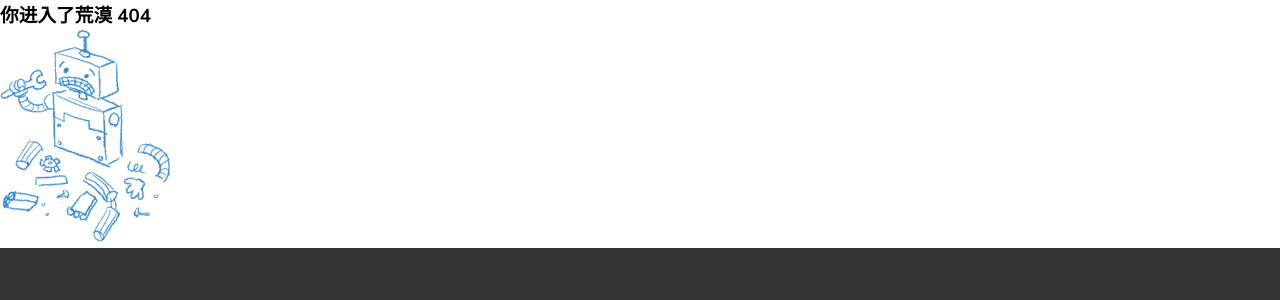
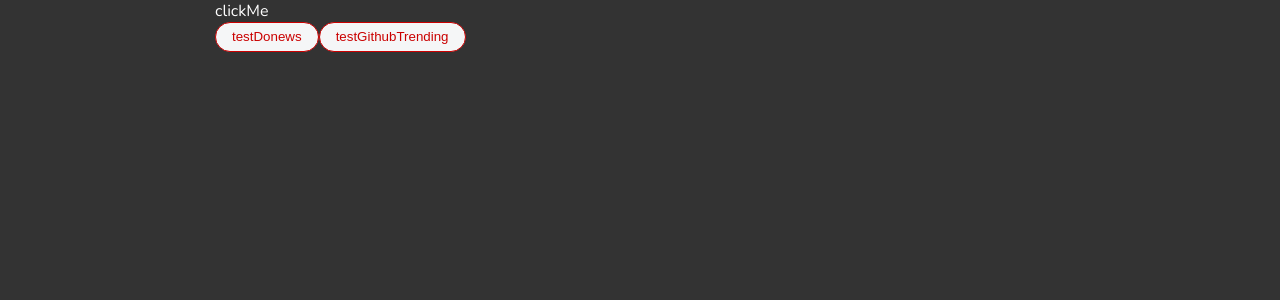
Before and after one commit to lpove/todolist-ts, a React (Create React App) app in the folder client/: page /spider in a window 1280 px wide. Shown: the top 300 px of the page. Built offline with nearby package versions, Linux system fonts and the light colour scheme.

Commit message:
style: add color hount

```diff
--- a/client/package.json
+++ b/client/package.json
@@ -12,10 +12,12 @@
     "@types/react-dom": "^16.9.8",
     "@types/react-router-dom": "^5.1.6",
     "axios": "^0.21.0",
+    "node-sass": "^5.0.0",
     "react": "^17.0.1",
     "react-dom": "^17.0.1",
     "react-router-dom": "^5.2.0",
     "react-scripts": "4.0.0",
+    "sass-loader": "^10.1.0",
     "typescript": "^4.0.3",
     "web-vitals": "^0.2.4"
   },
--- a/client/src/App.tsx
+++ b/client/src/App.tsx
@@ -2,6 +2,7 @@ import React, { Fragment } from 'react';
 import { Switch, Route } from 'react-router-dom';
 import Robot from '../src/statics/images/robot.png'
 import Todo from './models/todolist'
+import Spider from './models/spider'
 
 
 const App: React.FC = () => {
@@ -17,6 +18,7 @@ const App: React.FC = () => {
     return (
       <Switch>
         <Route path="/todo" component={Todo} />
+        <Route path="/spider" component={Spider} />
         <Route component={Page404} />
       </Switch>
     );
--- /dev/null
+++ b/client/src/components/Spider.scss
@@ -0,0 +1,28 @@
+.spider-form {
+    width: 100%;
+    section {
+        max-width: 850px;
+        margin: 0 auto;
+    }
+
+    .news {
+        .item {
+            display: flex;
+
+            &:hover {
+                box-shadow: 0px 4px 15px rgba(243, 233, 233, 0.2);
+            }
+
+            > div {
+                padding: 5px 10px;
+            }
+
+            .desc {
+                header {
+                    font-size: 20px;
+                }
+                max-width: 550px;
+            }
+        }
+    }
+}
--- a/client/src/components/Spider.tsx
+++ b/client/src/components/Spider.tsx
@@ -1,4 +1,7 @@
-import React from 'react'
+import React from 'react';
+import './Spider.scss';
+
+const MAX = 10;
 
 type Props = {
   spider: (time?: string, language?: string) => void,
@@ -13,11 +16,26 @@ const Spider: React.FC<Props> = ({ loading, spiders, spider }) => {
     }
 
     if (spiders && spiders.length) {
-      return <div>
-        {spiders.slice(0, 10).map(item => {
-          return <p>
-            <a style={{ color: 'white' }} href={item.links} target="_balnk" key={item.title}>{item.title}</a>
-          </p>
+      return <div className="news">
+        {spiders.slice(0, MAX).map((item, index) => {
+          return <div className="item">
+            <div className="img-conatiner">
+              <img src={item.img} alt="icon" width={280} height={180} />
+            </div>
+            <div className="desc">
+              <header>
+                {index + 1}: <a className="link" style={{ color: 'white' }} href={item.links} target="_balnk" key={item.title}>{item.title}</a>
+              </header>
+              <section>
+                <p>{item.content}</p>
+              </section>
+              <footer>
+                <a href={item.tagsHref}>{item.tags}</a>
+                 |
+                <span>{item.time}</span>
+              </footer>
+            </div>
+          </div>
         })}
       </div>
     }
@@ -26,10 +44,9 @@ const Spider: React.FC<Props> = ({ loading, spiders, spider }) => {
   }
 
   return (
-    <div>
-      <div>
+    <div className="spider-form">
+      <section>
         clickMe
-      </div>
       <div className='Card--button'>
           <button
             onClick={() => spider('donews')}
@@ -44,7 +61,10 @@ const Spider: React.FC<Props> = ({ loading, spiders, spider }) => {
             testGithubTrending
         </button>
         </div>
+      </section>
+      <section className="spider-container">
         {$spiders()}
+      </section>
     </div>
   )
 }
--- /dev/null
+++ b/client/src/models/spider.tsx
@@ -0,0 +1,31 @@
+import React, { useState } from 'react'
+import Spider from './../components/Spider'
+import { spider } from './../API'
+
+const TodoList: React.FC = () => {
+    const [spiders, setSpiders] = useState<any[]>([]);
+    const [loading, setLoading] = useState<Boolean>(false)
+
+    const hanldeSpider = (type?: string): void => {
+        setLoading(true);
+        spider(type)
+            .then(({ status, data }) => {
+                console.log(data);
+
+                if (status !== 200) {
+                    throw new Error('Error! spider is bad')
+                }
+                setLoading(false);
+                setSpiders((data as any).values);
+            })
+            .catch((err) => console.log(err))
+    }
+
+    return (
+        <main className='sipder'>
+            <Spider spider={hanldeSpider} spiders={spiders} loading={loading} />
+        </main>
+    )
+}
+
+export default TodoList
--- a/client/src/models/todolist.tsx
+++ b/client/src/models/todolist.tsx
@@ -1,13 +1,10 @@
 import React, { useEffect, useState } from 'react'
 import TodoItem from './../components/TodoItem'
 import AddTodo from './../components/AddTodo'
-import Spider from './../components/Spider'
-import { getTodos, addTodo, updateTodo, deleteTodo, spider } from './../API'
+import { getTodos, addTodo, updateTodo, deleteTodo } from './../API'
 
 const TodoList: React.FC = () => {
   const [todos, setTodos] = useState<ITodo[]>([]);
-  const [spiders, setSpiders] = useState<any[]>([]);
-  const [loading, setLoading] = useState<Boolean>(false)
 
   useEffect(() => {
     fetchTodos()
@@ -53,25 +50,9 @@ const TodoList: React.FC = () => {
       .catch((err) => console.log(err))
   }
 
-  const hanldeSpider = (type?: string): void => {
-    setLoading(true);
-    spider(type)
-      .then(({ status, data }) => {
-        console.log(data);
-
-        if (status !== 200) {
-          throw new Error('Error! spider is bad')
-        }
-        setLoading(false);
-        setSpiders((data as any).values);
-      })
-      .catch((err) => console.log(err))
-  }
-
   return (
     <main className='TodoList'>
       <h1>My Todos</h1>
-      <Spider spider={hanldeSpider} spiders={spiders} loading={loading} />
       <AddTodo saveTodo={handleSaveTodo} />
       {todos.map((todo: ITodo) => (
         <TodoItem
```
Also changed, not shown: 1 other file (tests, documents, lock files or other folders). Lines whose indentation alone changed are shown as unchanged.
